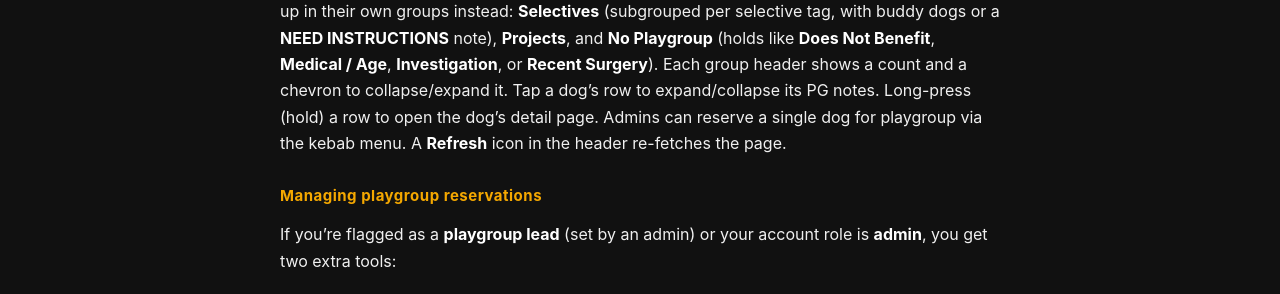
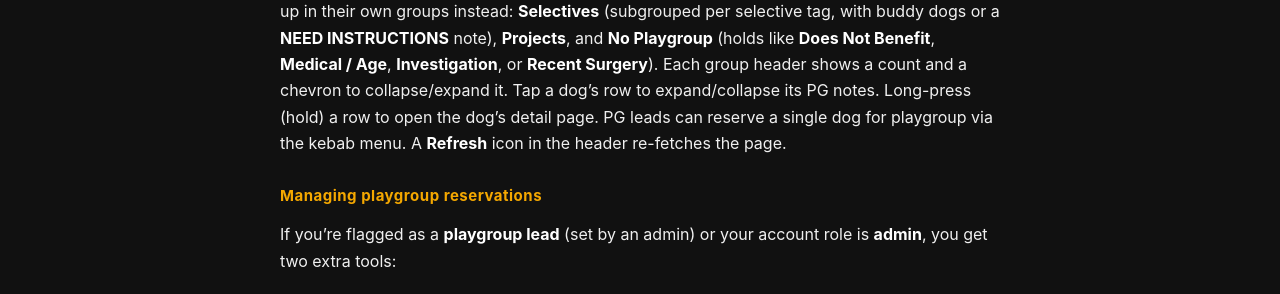
Before and after one commit to kirbsauce/dog-walker-assistant-docs, a Jekyll site: the page built from WALKER.md, in a window 1280 px wide and 900 px high, scrolled down 6263 px. Shown: the part 206-500 px from the top of the window. Built offline with Jekyll 4.4.1, drawn with Linux system fonts in a browser that asks for light colours.

Commit message:
docs: PG leads (not admins) reserve via kebab in Playgroup blurb

```diff
--- a/WALKER.md
+++ b/WALKER.md
@@ -301,7 +301,7 @@ with buddy dogs or a **NEED INSTRUCTIONS** note), **Projects**, and **No
 Playgroup** (holds like **Does Not Benefit**, **Medical / Age**,
 **Investigation**, or **Recent Surgery**). Each group header shows a count and
 a chevron to collapse/expand it. Tap a dog's row to expand/collapse its PG
-notes. Long-press (hold) a row to open the dog's detail page. Admins can
+notes. Long-press (hold) a row to open the dog's detail page. PG leads can
 reserve a single dog for playgroup via the kebab menu. A **Refresh** icon in
 the header re-fetches the page.
 
```
